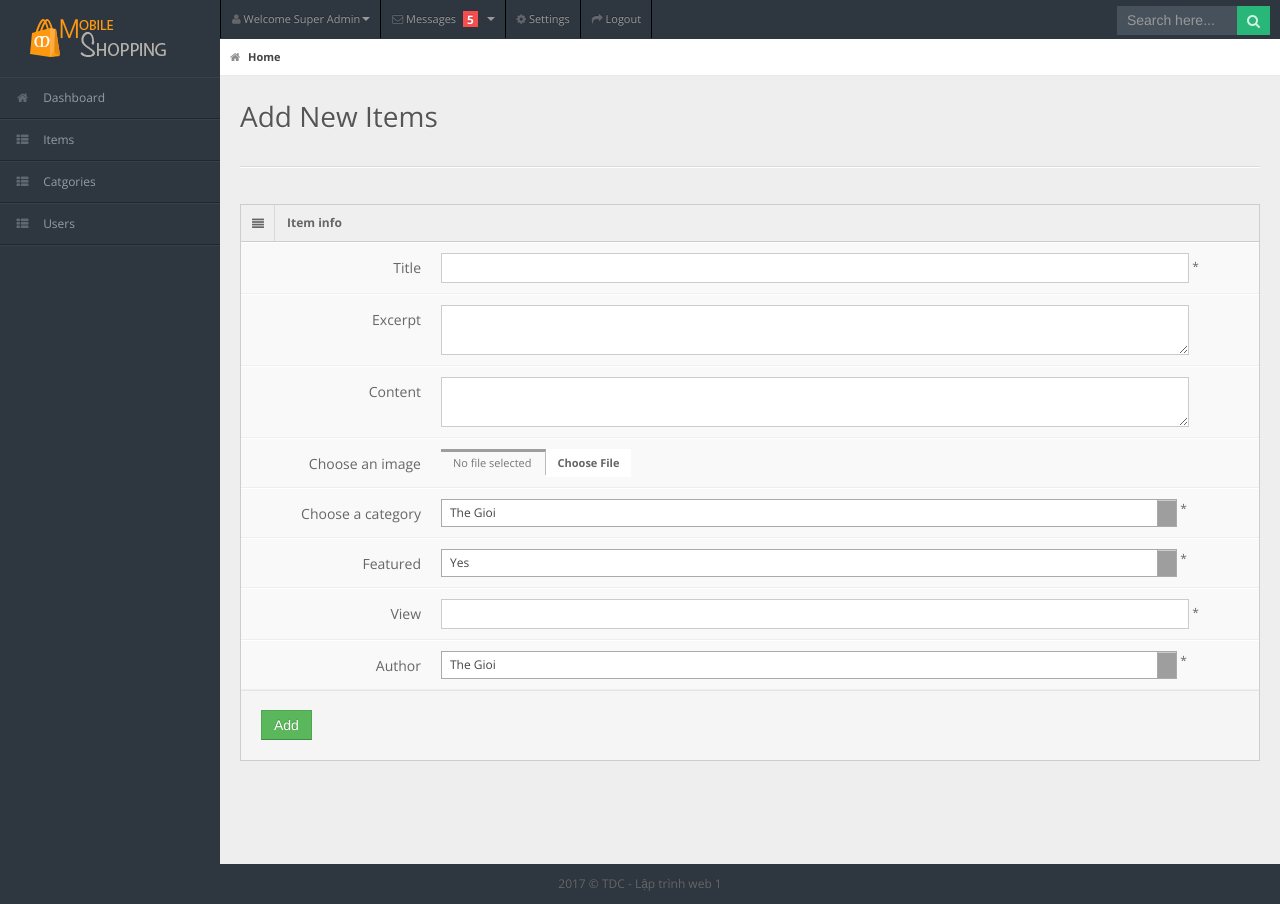
After one commit to NgoTrongHieu201004/Be1_NgoTrongHieu_22211TT0999, a PHP site: page /admin/form_add_item.php in a window 1280 px wide. The commit adds this page. Run offline with PHP 8.4, Linux system fonts and the light colour scheme; a user stored in the database is signed in; grey boxes are pictures that could not be loaded.

Commit message:
rang buoc

```diff
--- /dev/null
+++ b/admin/form_add_item.php
@@ -0,0 +1,97 @@
+<?php
+include "header.php";
+include "sidebar.php";
+?>
+<!-- BEGIN CONTENT -->
+<div id="content">
+    <div id="content-header">
+        <div id="breadcrumb"> <a href="#" title="Go to Home" class="tip-bottom current"><i class="icon-home"></i>
+                Home</a></div>
+        <h1>Add New Items</h1>
+    </div>
+    <div class="container-fluid">
+        <hr>
+        <div class="row-fluid">
+            <div class="span12">
+                <div class="widget-box">
+                    <div class="widget-title"> <span class="icon"> <i class="icon-align-justify"></i> </span>
+                        <h5>Item info</h5>
+                    </div>
+                    <div class="widget-content nopadding">
+                        <!-- BEGIN FORM -->
+                        <form action="xulyCRUD_admin/xulyThem.php" method="post" class="form-horizontal" enctype="multipart/form-data">
+                            <div class="control-group">
+                                <label class="control-label">Title </label>
+                                <div class="controls">
+                                    <input type="text" class="span11" name="title" /> *
+                                </div>
+                            </div>
+
+                            <div class="control-group">
+                                <label class="control-label">Excerpt</label>
+                                <div class="controls">
+                                    <textarea class="span11" name="excerpt"></textarea>
+                                </div>
+                            </div>
+                            <div class="control-group">
+                                <label class="control-label">Content</label>
+                                <div class="controls">
+                                    <textarea class="span11" name="content"></textarea>
+                                </div>
+                            </div>
+                            <div class="control-group">
+                                <label class="control-label">Choose
+                                    an image</label>
+                                <div class="controls">
+                                    <input type="file" name="fileUpload" id="fileUpload">
+                                </div>
+                            </div>
+                            <div class="control-group">
+                                <label class="control-label">Choose a
+                                    category</label>
+                                <div class="controls">
+                                    <select name="cate" id="cate">
+                                        <option value="1">The Gioi</option>
+                                        <option value="2">The Thao</option>
+                                    </select> *
+                                </div>
+                            </div>
+                            <div class="control-group">
+                                <label class="control-label">Featured
+                                </label>
+                                <div class="controls">
+                                    <select name="featured" id="featured">
+                                        <option value="1">Yes</option>
+                                        <option value="0">No</option>
+                                    </select> *
+                                </div>
+                            </div>
+                            <div class="control-group">
+                                <label class="control-label">View
+                                </label>
+                                <div class="controls">
+                                    <input type="number" class="span11" name="view" /> *
+                                </div>
+                            </div>
+                            <div class="control-group">
+                                <label class="control-label">Author</label>
+                                <div class="controls">
+                                    <select name="author" id="cate">
+                                        <option value="1">The Gioi</option>
+                                        <option value="2">The Thao</option>
+                                    </select> *
+                                </div>
+                            </div>
+                            <div class="form-actions">
+                                <button type="submit" class="btn btn-success">Add</button>
+                            </div>
+                        </form>
+                    </div>
+                </div>
+                <!-- END FORM -->
+            </div>
+        </div>
+    </div>
+</div>
+<!-- END CONTENT -->
+<?php include "footer.php" ?>
--- a/admin/header.php
+++ b/admin/header.php
@@ -1,3 +1,12 @@
+
+<?php
+session_start();
+if($_SESSION['role'] != 1){
+    header('location:../index.php');
+    exit;
+}
+?>
+
 <!DOCTYPE html>
 <html lang="en">
 
--- a/admin/items.php
+++ b/admin/items.php
@@ -16,7 +16,7 @@ include "sidebar.php";
             <div class="span12">
                 <div class="widget-box">
                     <div class="widget-title"> <span class="icon"><a
-                                href="form.html"> <i class="icon-plus"></i>
+                                href="form_add_item.php"> <i class="icon-plus"></i>
                             </a></span>
                         <h5>Items</h5>
                     </div>
```
Also changed, not shown: admin/xulyCRUD_admin/xulyThem.php (added, +7 -0 lines), public/models/carts.php (+0 -13 lines), public/img/345454077_261565853100820_3166654824232523075_n.jpg (added).
